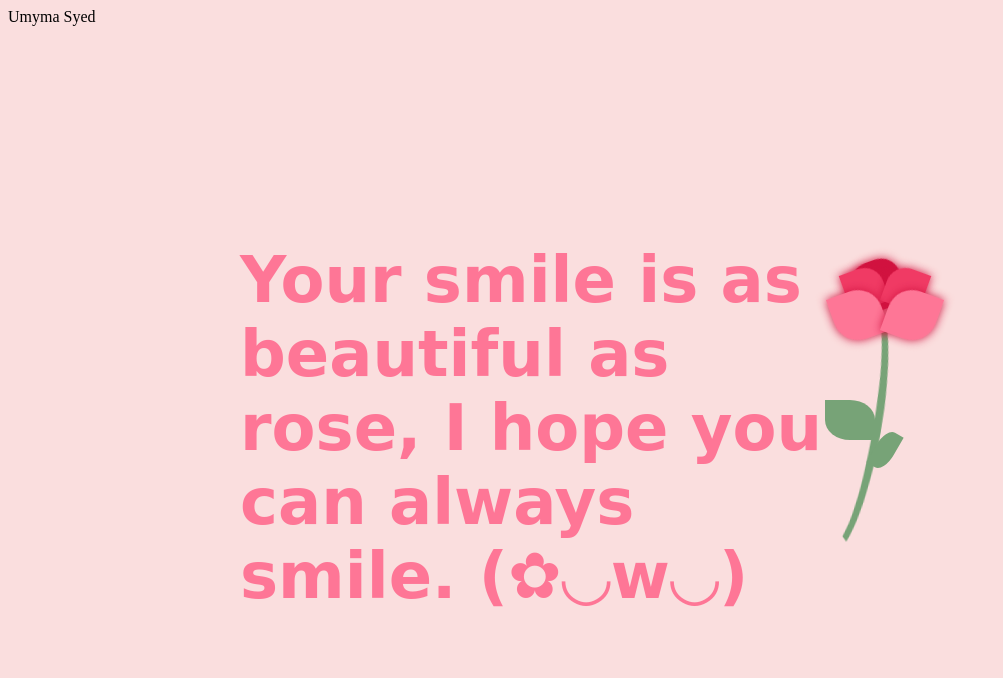
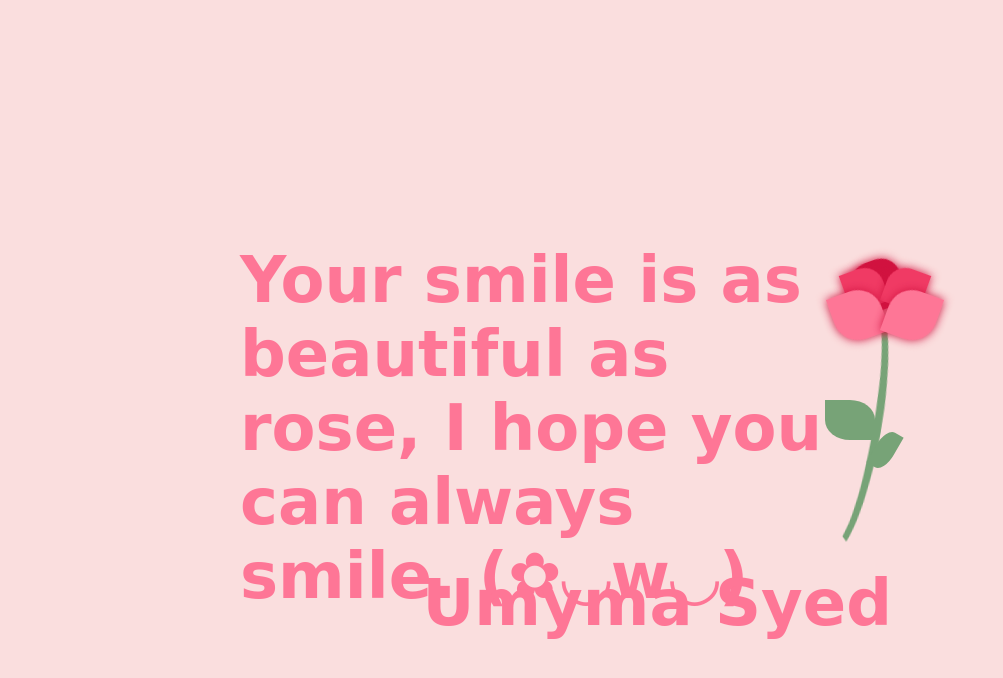
Before and after one commit to umymasyed/For-you-, a plain HTML site: page index.html in a window 1280 px wide. Shown: the whole page, without its empty margins (0-1003 px from the left). Drawn offline with Linux system fonts and the light colour scheme; a web font is replaced by a local one.

Commit message:
Update style.css

```diff
--- a/style.css
+++ b/style.css
@@ -149,3 +149,12 @@ body{
 					transform: rotate(0deg);
 				}
 			}
+.name{
+    position :absolute ;
+    bottom :20%;
+    font-size :4rem;
+    left:33%;
+    color:#FE7696;
+    font-weight :bold ;
+    font-family: 'Sacramento', cursive;
+	}
```
